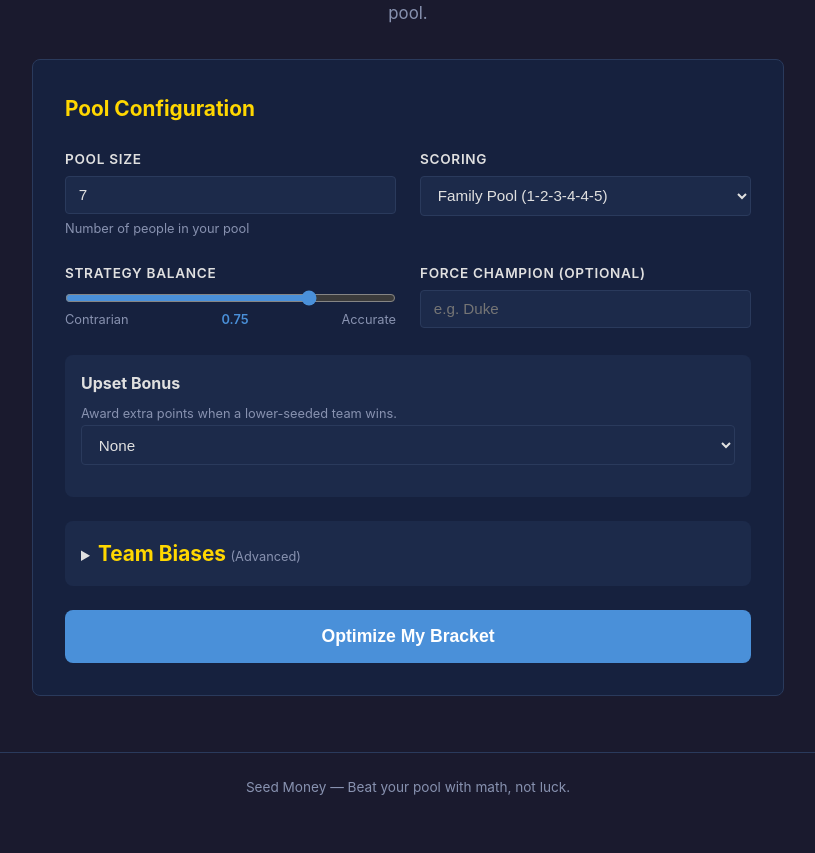
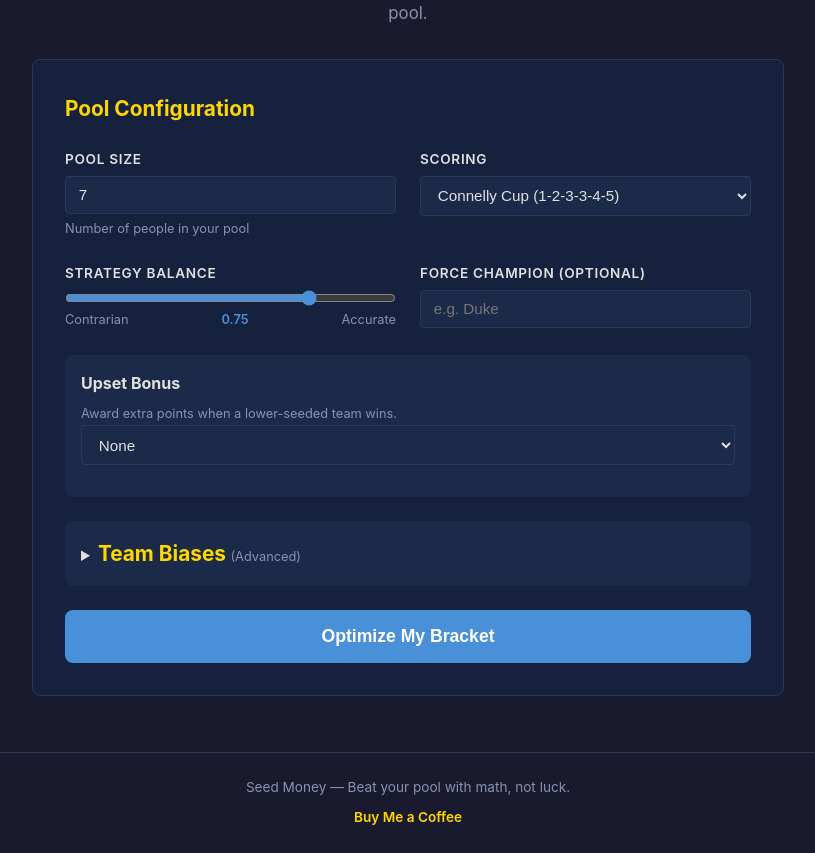
Before and after one commit to eskibars/seed-money, a Flask app: page / in a window 1280 px wide. Shown: the part 187-1040 px from the top of the page, without its empty margins (232-1047 px from the left). Before the commit the page ends 982 px from the top, so only its background shows below. Run offline with Flask 3, Linux system fonts and the light colour scheme; data that the repository does not hold is empty.

Commit message:
Add buymeacoffee and update connelly cup scoring

```diff
--- a/config.py
+++ b/config.py
@@ -19,7 +19,7 @@ DEFAULT_ACCURACY_WEIGHT = 0.75  # 0=full contrarian, 1=full accuracy
 
 # Scoring presets for common pool formats
 SCORING_PRESETS = {
-    "family": {1: 1, 2: 2, 3: 3, 4: 4, 5: 4, 6: 5},
+    "family": {1: 1, 2: 2, 3: 3, 4: 3, 5: 4, 6: 5},
     "standard": {1: 1, 2: 2, 3: 3, 4: 4, 5: 5, 6: 6},
     "espn": {1: 10, 2: 20, 3: 40, 4: 80, 5: 160, 6: 320},
 }
--- a/web/static/style.css
+++ b/web/static/style.css
@@ -402,6 +402,21 @@ input[type="range"] {
     margin-top: auto;
 }
 
+.support-link {
+    margin-top: 0.5rem;
+}
+
+.support-link a {
+    color: var(--color-accent);
+    font-weight: 600;
+    text-decoration: none;
+}
+
+.support-link a:hover {
+    color: var(--color-primary-hover);
+    text-decoration: underline;
+}
+
 /* Responsive */
 @media (max-width: 600px) {
     .form-grid {
--- a/web/templates/base.html
+++ b/web/templates/base.html
@@ -19,6 +19,9 @@
 
     <footer class="footer">
         <p>Seed Money &mdash; Beat your pool with math, not luck.</p>
+        <p class="support-link">
+            <a href="https://buymeacoffee.com/shane.connelly" target="_blank" rel="noopener noreferrer">Buy Me a Coffee</a>
+        </p>
     </footer>
 
     <script src="{{ url_for('static', filename='app.js') }}"></script>
--- a/web/templates/index.html
+++ b/web/templates/index.html
@@ -20,7 +20,7 @@
         <div class="form-group">
             <label for="scoring_preset">Scoring</label>
             <select id="scoring_preset" name="scoring_preset">
-                <option value="family" selected>Family Pool (1-2-3-4-4-5)</option>
+                <option value="family" selected>Connelly Cup (1-2-3-3-4-5)</option>
                 <option value="standard">Standard (1-2-3-4-5-6)</option>
                 <option value="espn">ESPN (10-20-40-80-160-320)</option>
                 <option value="custom">Custom...</option>
```
Also changed, not shown: output/html_export.py (+19 -0 lines).
